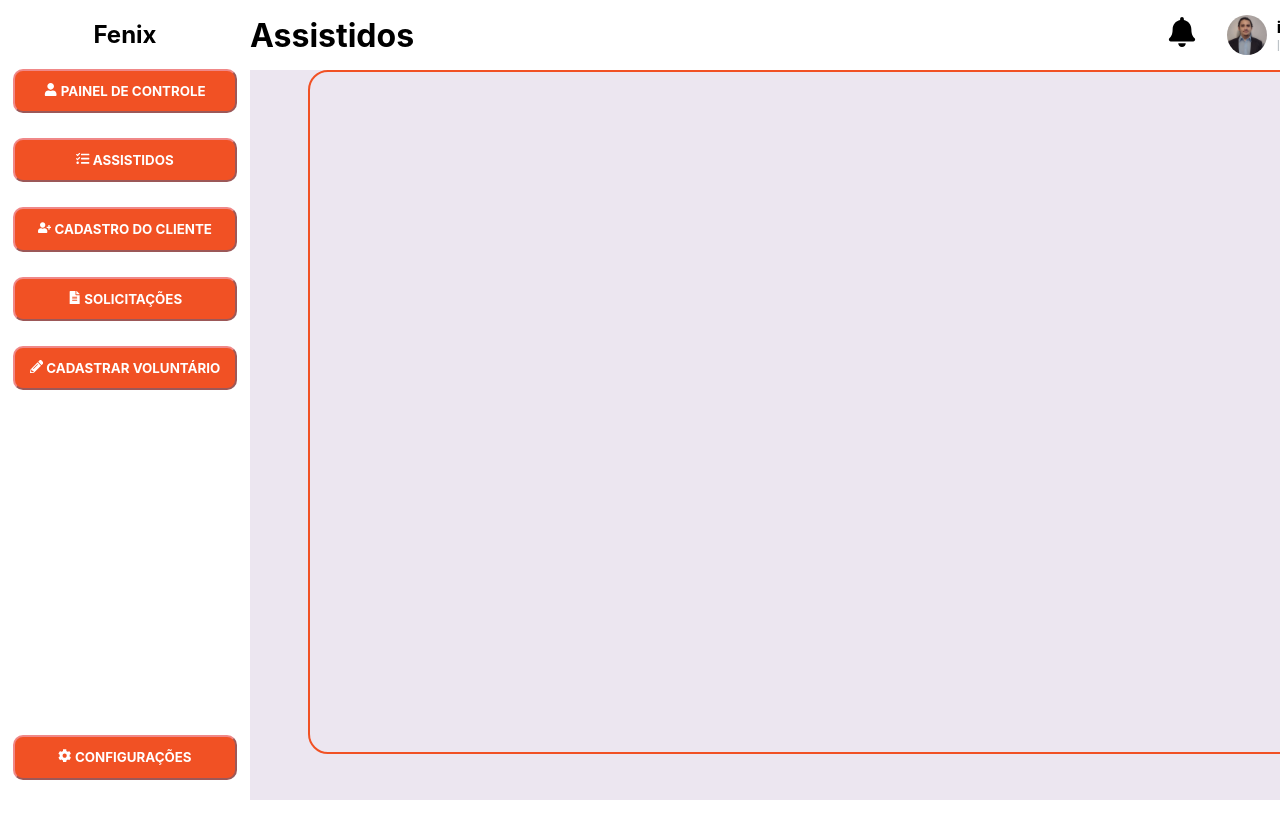
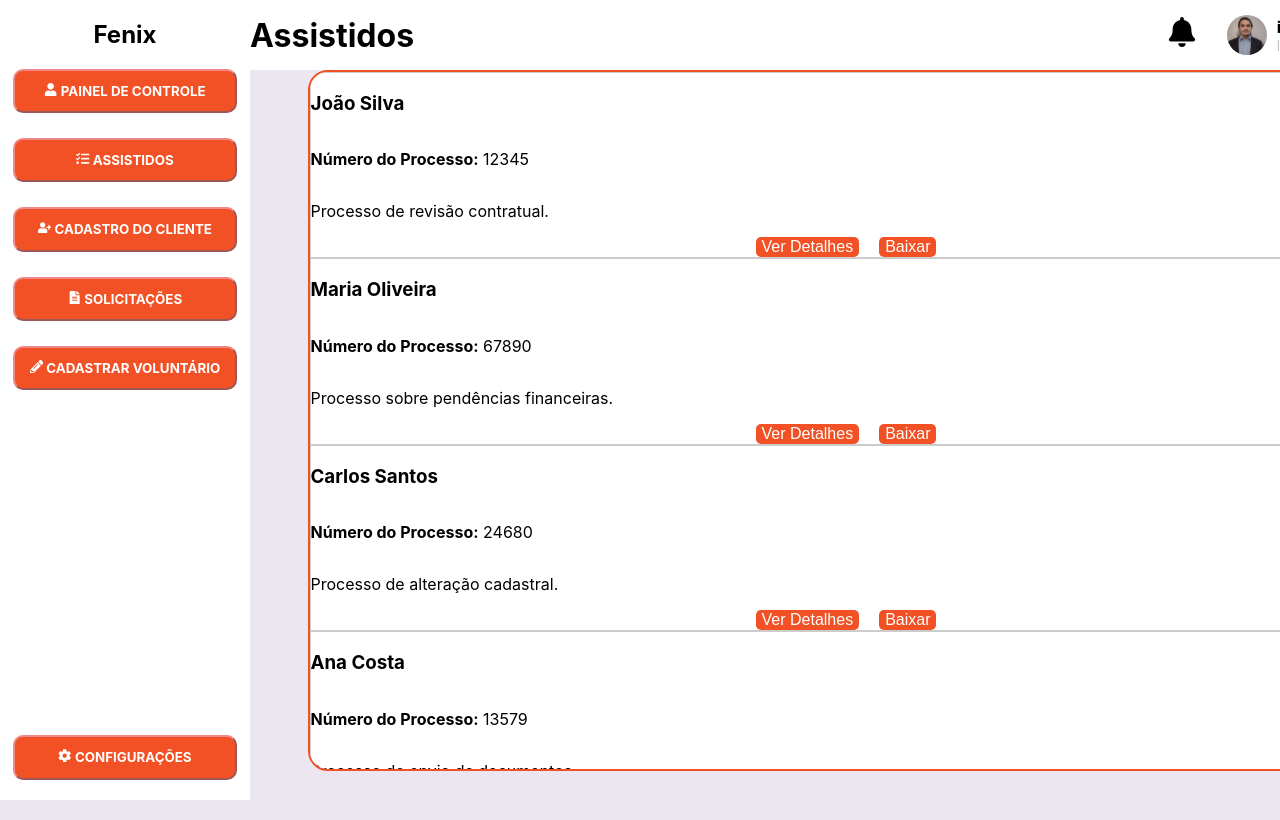
Before and after one commit to ghts2110/Fenix, a React (Create React App) app in the folder web/: page /assisted in a window 1280 px wide. Shown: the top 820 px of the page. Built offline with nearby package versions, Linux system fonts and the light colour scheme.

Commit message:
front page assisted feature/assisted

```diff
--- a/web/src/components/TelaAssisted/BoxAssisted/BoxAssisted.module.css
+++ b/web/src/components/TelaAssisted/BoxAssisted/BoxAssisted.module.css
@@ -8,8 +8,32 @@
   border-style: solid;
 
   display: flex;
-    justify-content: center;
-    align-items: center;
+  flex-direction: column;
   font-family: Inter;
+  overflow-y: auto;
+}
 
+.assistedBox {
+  width: 100%;
+  border: 1px solid #ccc;
+  display: flex;
+  flex-direction: column;
+  background-color: white;
 }
+
+.Boxbutton {
+  height: 100%;
+  display: flex; /* Alinha os botões em linha */
+  justify-content: center; /* Centraliza os botões horizontalmente */
+  gap: 20px; /* Cria um espaço entre os botões */
+}
+
+.assistedButton {
+  background-color: #f15124;
+  color: white;
+  border: none;
+  border-radius: 5px;
+  cursor: pointer;
+  font-size: 16px;
+  transition: background-color 0.3s ease, transform 0.3s ease;
+}
--- a/web/src/components/TelaAssisted/BoxAssisted/index.js
+++ b/web/src/components/TelaAssisted/BoxAssisted/index.js
@@ -1,9 +1,57 @@
+import { useState } from "react";
 import styles from "./BoxAssisted.module.css";
 
 const Assisted = () => {
+  const processosIniciais = [
+    {
+      nome: "João Silva",
+      processo: "12345",
+      descricao: "Processo de revisão contratual.",
+    },
+    {
+      nome: "Maria Oliveira",
+      processo: "67890",
+      descricao: "Processo sobre pendências financeiras.",
+    },
+    {
+      nome: "Carlos Santos",
+      processo: "24680",
+      descricao: "Processo de alteração cadastral.",
+    },
+    {
+      nome: "Ana Costa",
+      processo: "13579",
+      descricao: "Processo de envio de documentos.",
+    },
+  ];
+
+  // Estado que controla os processos exibidos
+  const [processos] = useState(processosIniciais);
+
+
   return (
     <section className={styles.Assisted}>
+      {processos.map((assistido, index) => (
+        <div key={index} className={styles.assistedBox}>
+          {assistido.foto && (
+            <img
+              src={assistido.foto}
+              alt={`Foto de ${assistido.nome}`}
+              className={styles.assistedPhoto}
+            />
+          )}
+          <h3>{assistido.nome}</h3>
+          <p>
+            <strong>Número do Processo:</strong> {assistido.processo}
+          </p>
+          <p>{assistido.descricao}</p>
 
+          <div className={styles.Boxbutton}>
+            <button className={styles.assistedButton}>Ver Detalhes</button>
+            <button className={styles.assistedButton}>Baixar</button>
+          </div>
+        </div>
+      ))}
     </section>
   );
 };
```
Lines whose indentation alone changed are shown as unchanged.
